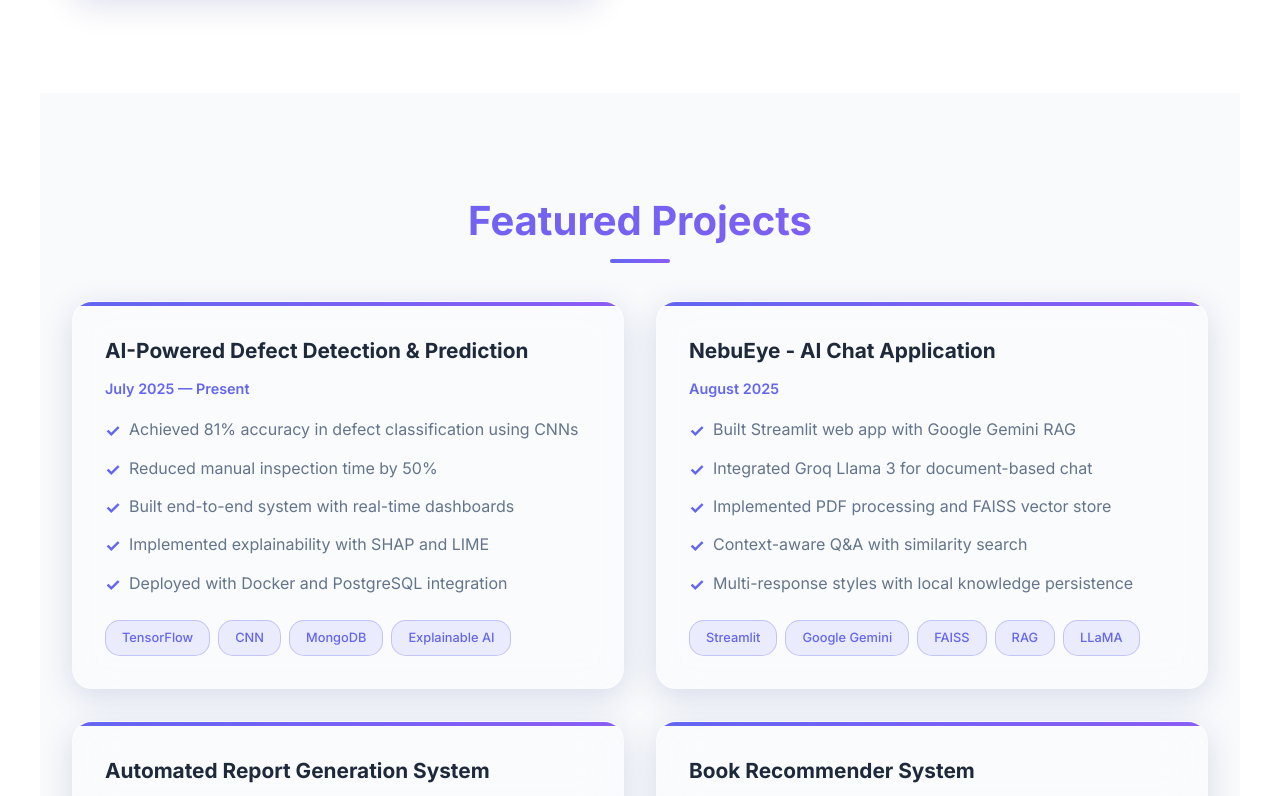
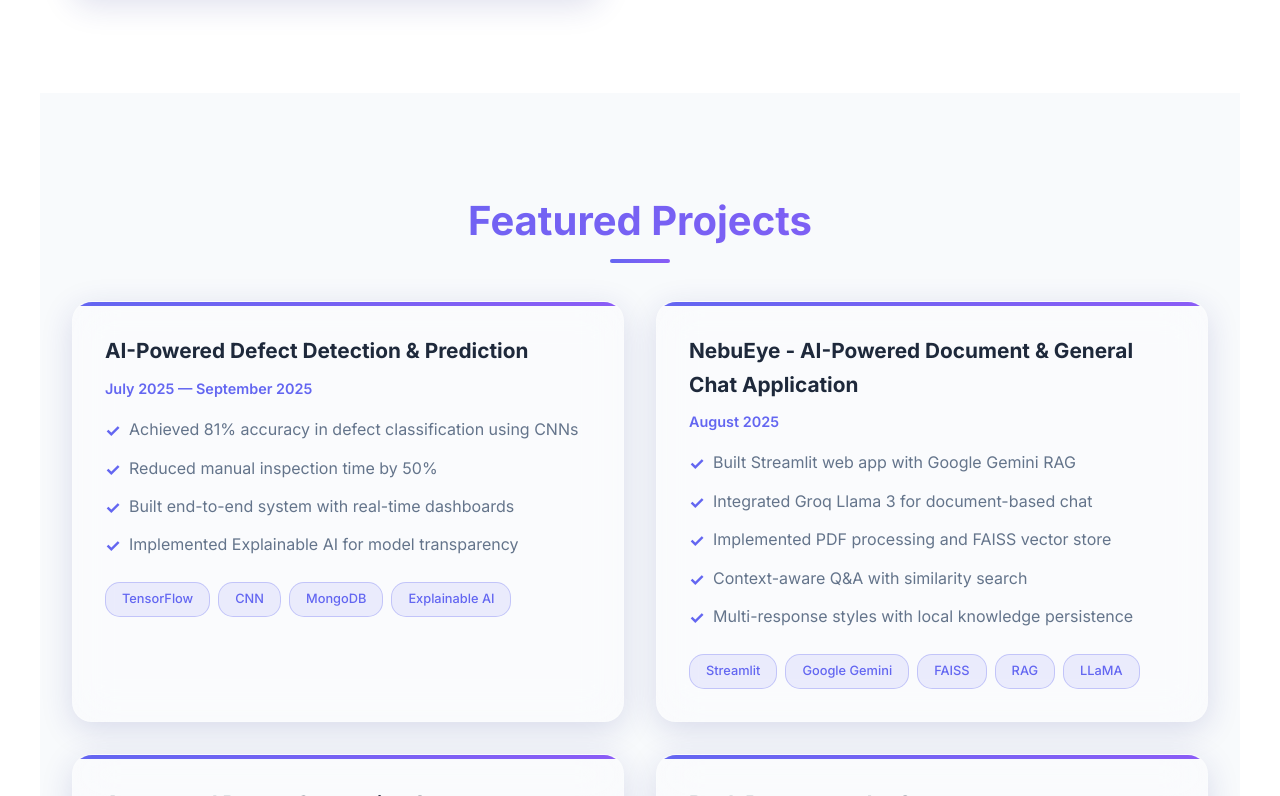
Before and after one commit to anshul009-18/Portfolio-website, a plain HTML site: page Index.html in a window 1280 px wide. Shown: the part 2760-3556 px from the top of the page. Drawn offline with Linux system fonts and the light colour scheme.

Commit message:
Update portfolio with latest resume details

```diff
--- a/Index.html
+++ b/Index.html
@@ -1268,7 +1268,7 @@
             <div class="about-text fade-in">
                 <h3>Passionate about AI-driven Innovation</h3>
                 <p>
-                    Results-driven Data Science Master's candidate with expertise in Machine Learning, Deep Learning, and End-to-End AI systems. Passionate about transforming data into actionable insights and building scalable AI solutions.
+                    Results-driven Data Science Master's candidate with strong foundations in Machine Learning, Deep Learning, and End-to-End AI systems. Proficient in Python, SQL, TensorFlow, and Scikit-Learn with experience in data preprocessing, EDA, and deployment using FastAPI, Streamlit, and Docker. Adept at improving workflow efficiency and accuracy with strong problem-solving skills.
                 </p>
             </div>
 
@@ -1417,15 +1417,14 @@
             <div class="project-card glass-card fade-in">
                 <div class="project-header">
                     <h3 class="project-title">AI-Powered Defect Detection & Prediction</h3>
-                    <span class="project-period">July 2025 — Present</span>
+                    <span class="project-period">July 2025 — September 2025</span>
                 </div>
                 <div class="project-content">
                     <ul class="project-features">
                         <li>Achieved 81% accuracy in defect classification using CNNs</li>
                         <li>Reduced manual inspection time by 50%</li>
                         <li>Built end-to-end system with real-time dashboards</li>
-                        <li>Implemented explainability with SHAP and LIME</li>
-                        <li>Deployed with Docker and PostgreSQL integration</li>
+                        <li>Implemented Explainable AI for model transparency</li>
                     </ul>
                     <div class="project-tech">
                         <span class="tech-tag">TensorFlow</span>
@@ -1439,7 +1438,7 @@
 
             <div class="project-card glass-card fade-in">
                 <div class="project-header">
-                    <h3 class="project-title">NebuEye - AI Chat Application</h3>
+                    <h3 class="project-title">NebuEye - AI-Powered Document & General Chat Application</h3>
                     <span class="project-period">August 2025</span>
                 </div>
                 <div class="project-content">
```
